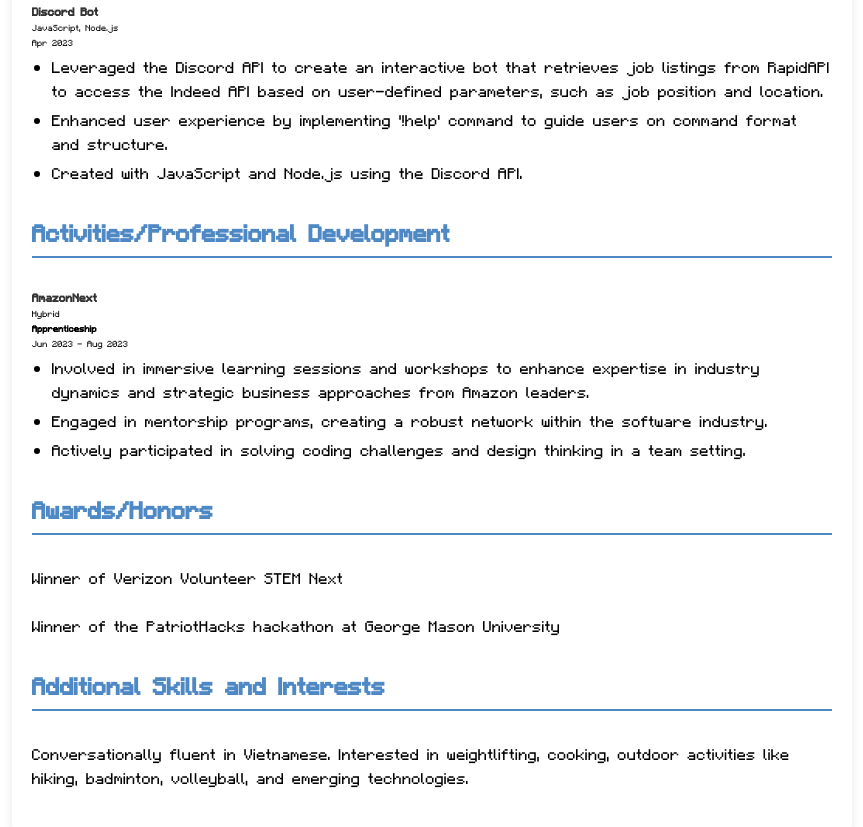
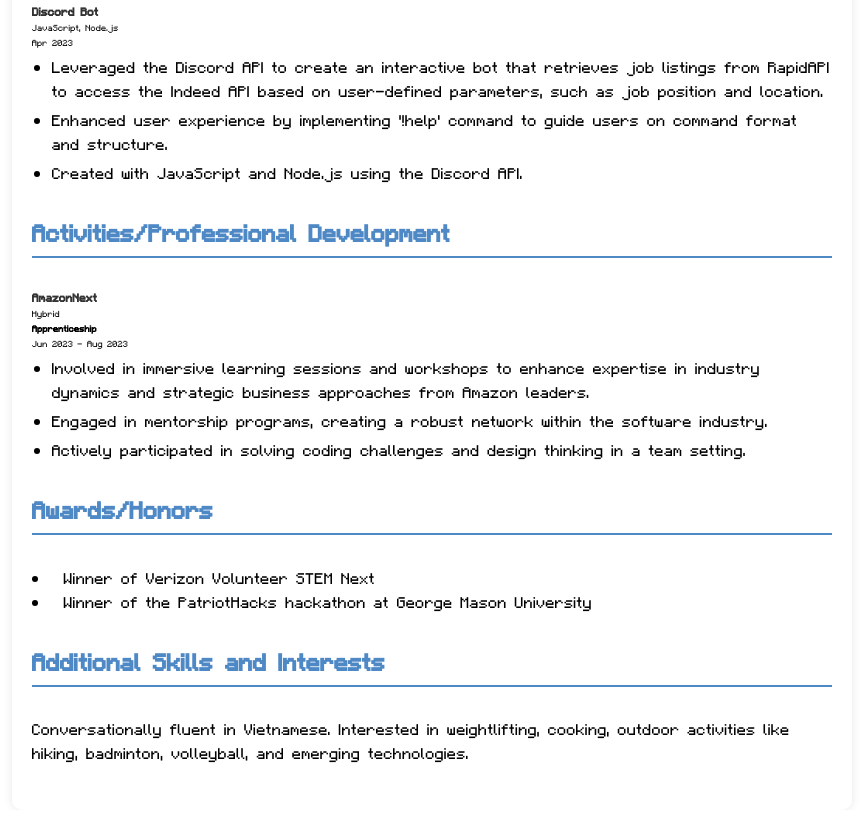
Before and after one commit to ltlely/Portfolio, a website: page public/resume.html in a window 1280 px wide. Shown: the part 1848-2675 px from the top of the page, without its empty margins (208-1071 px from the left). Drawn offline with Linux system fonts and the light colour scheme.

Commit message:
Update resume.html li

```diff
--- a/public/resume.html
+++ b/public/resume.html
@@ -124,8 +124,8 @@
 
       <section>
         <h2>Awards/Honors</h2>
-        <p>Winner of Verizon Volunteer STEM Next</p>
-        <p>Winner of the PatriotHacks hackathon at George Mason University</p>
+        <li>Winner of Verizon Volunteer STEM Next</li>
+        <li>Winner of the PatriotHacks hackathon at George Mason University</li>
       </section>
 
       <section>
```
